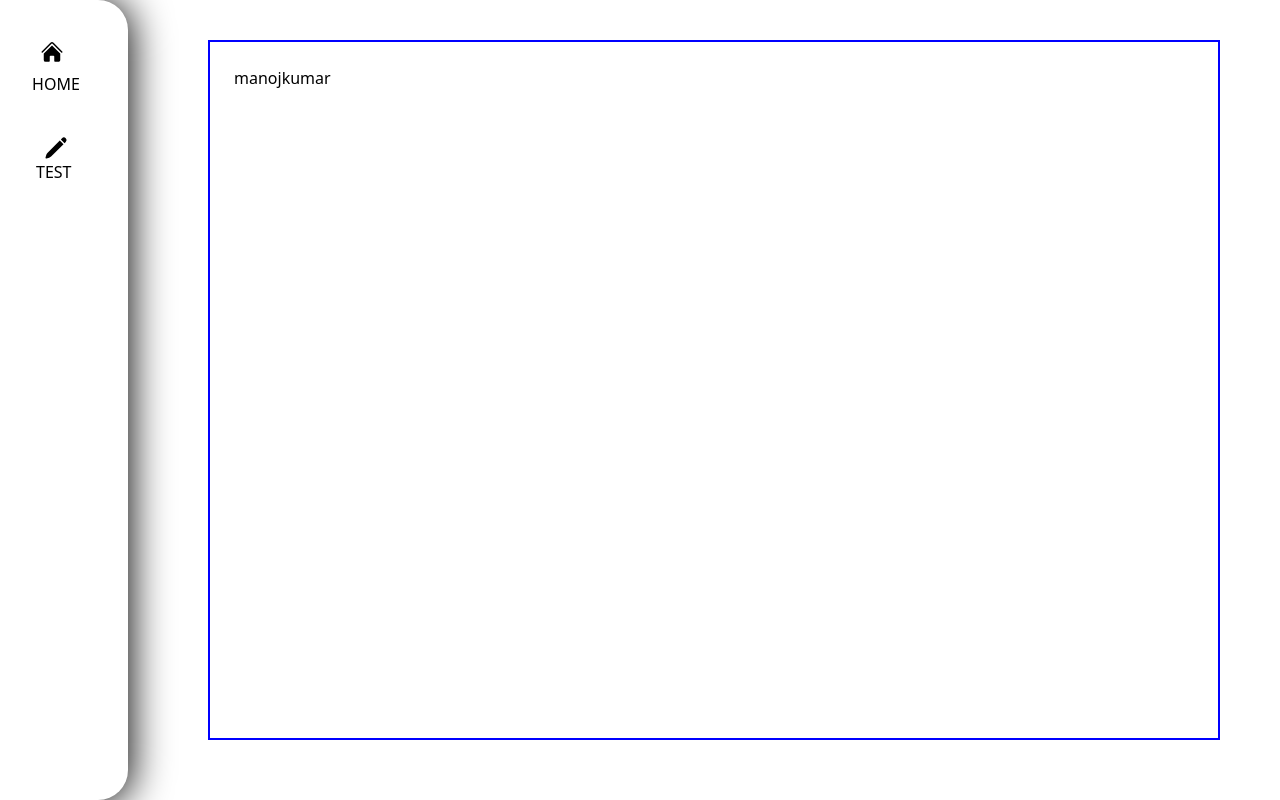
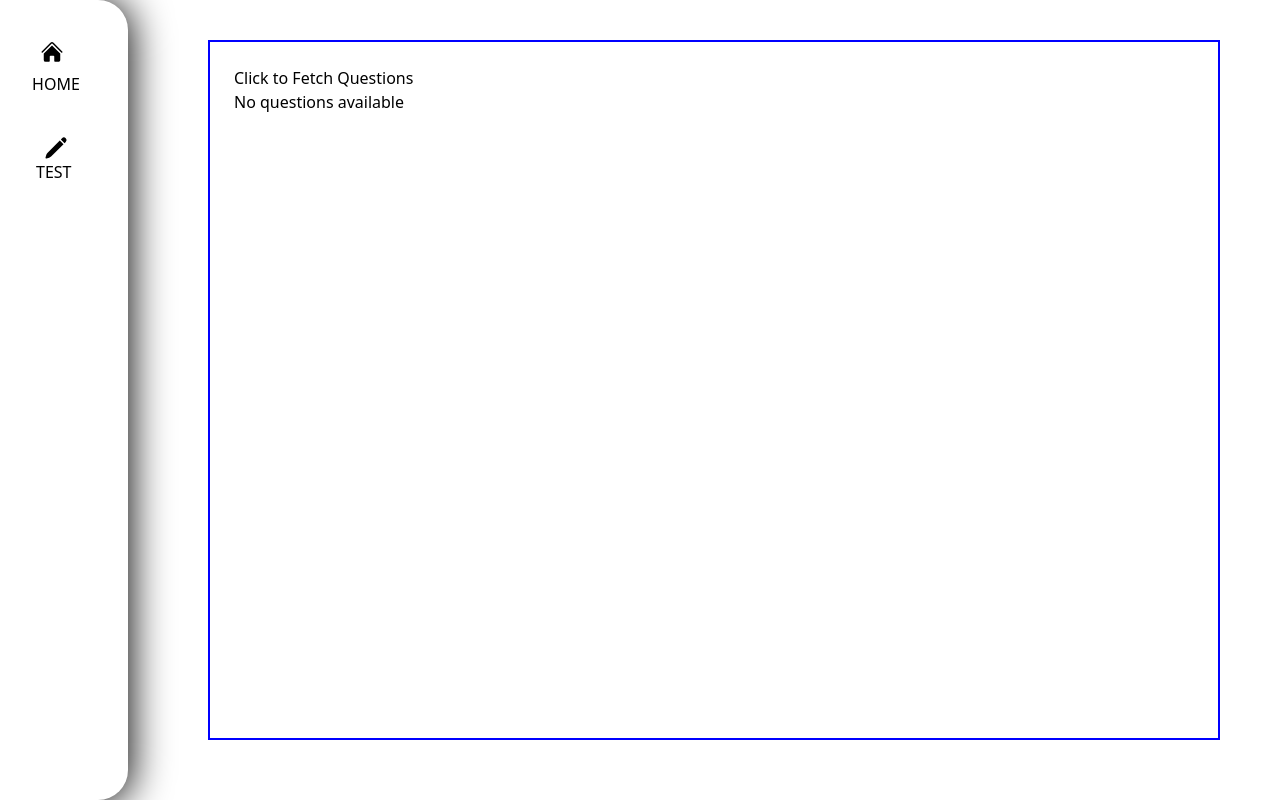
Before and after one commit to Vmkmanoj/Exam-portal, a React (Vite) app in the folder frontend/: page /home in a window 1280 px wide. Built offline with nearby package versions, Linux system fonts and the light colour scheme.

Commit message:
add qustios

```diff
--- a/frontend/src/componant/home/home.jsx
+++ b/frontend/src/componant/home/home.jsx
@@ -1,35 +1,59 @@
-import React  from "react";
+import React, { useState } from "react";
 import "../home/home.css";
 
-function Home(props){
+function Home() {
+  const [questions, setQuestions] = useState([]); // State to store fetched questions
+  const [error, setError] = useState(null); // State to store any errors
 
+  const questionFetch = async () => {
+    try {
+      const response = await fetch('http://localhost:3000/readqustion', {
+        method: 'GET',
+        headers: { 'Content-Type': 'application/json' },
+      });
 
-const qustionfeach = async () =>{
+      if (!response.ok) {
+        throw new Error('Network response was not ok');
+      }
 
+      const data = await response.json();
+      setQuestions(data.data); // Update state with fetched data
 
+    } catch (error) {
+      console.error('Error fetching questions:', error);
+      setError('Failed to fetch questions');
+    }
+  };
 
-
-
-
-
-}
-
-
-
-    return(
-
-      <div className="ml-52 mt-10 p-6 mainclass">
-
-        <div>
-
-          <h1>{props.element}</h1>
-
-        </div>
-
+  return (
+    <div className="ml-52 mt-10 p-6 mainclass">
+      <div>
+        <button onClick={questionFetch}>Click to Fetch Questions</button>
       </div>
 
-    )
+      {error && <p className="error">{error}</p>} {/* Display error message if any */}
 
+      <div>
+        {questions.length > 0 ? (
+          <ul>
+            {questions.map((question) => (
+              <li key={question._id}>
+                <strong>Question:</strong> {question.question}
+                <ul>
+                  {question.options.map((option, index) => (
+                    <li key={index}><input type="radio" />{option}</li>
+                  ))}
+                </ul>
+                <strong>Correct Answer:</strong> {question.correctAnswer}
+              </li>
+            ))}
+          </ul>
+        ) : (
+          <p>No questions available</p>
+        )}
+      </div>
+    </div>
+  );
 }
 
 export default Home;
```
Also changed, not shown: 1 other file (tests, documents, lock files or other folders).
